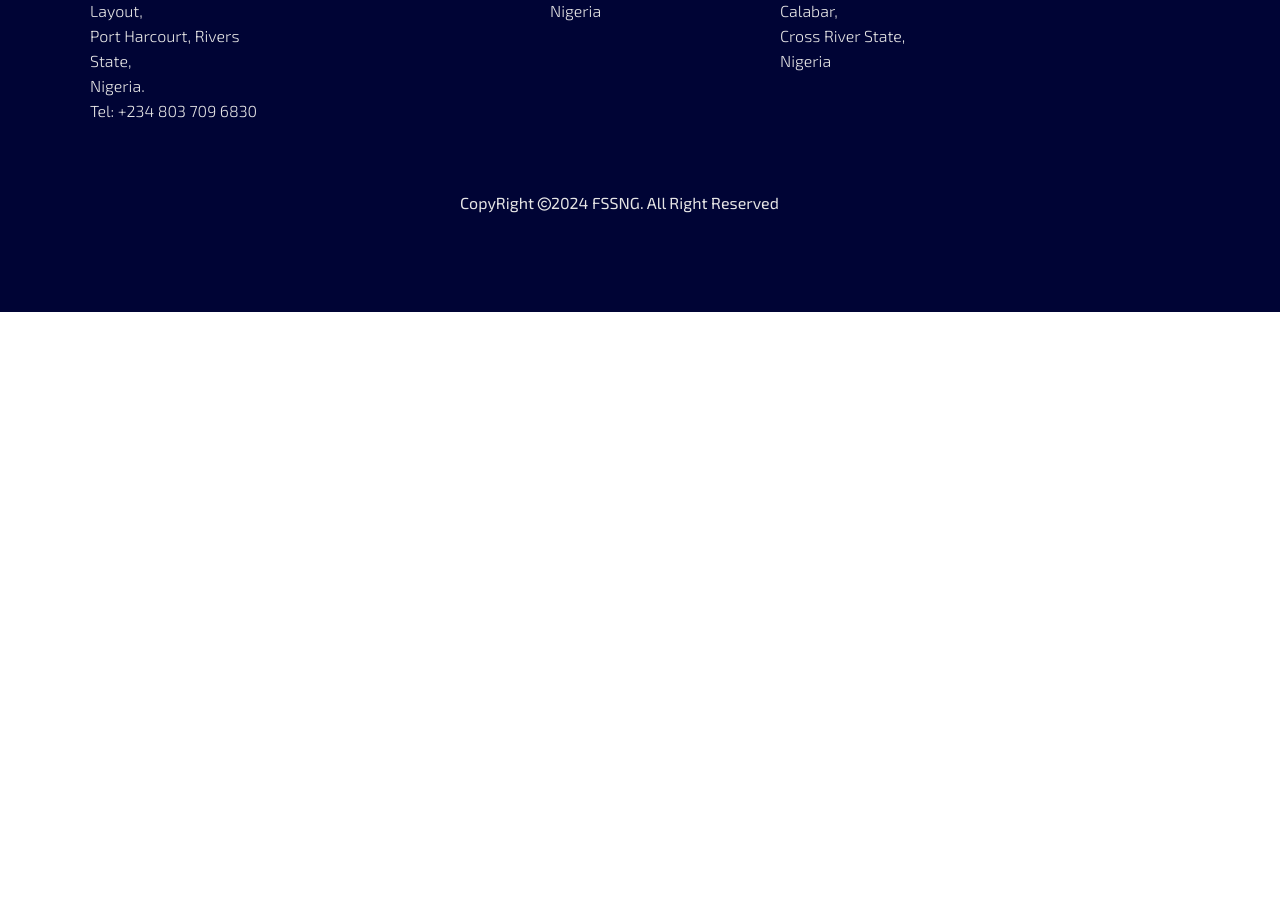
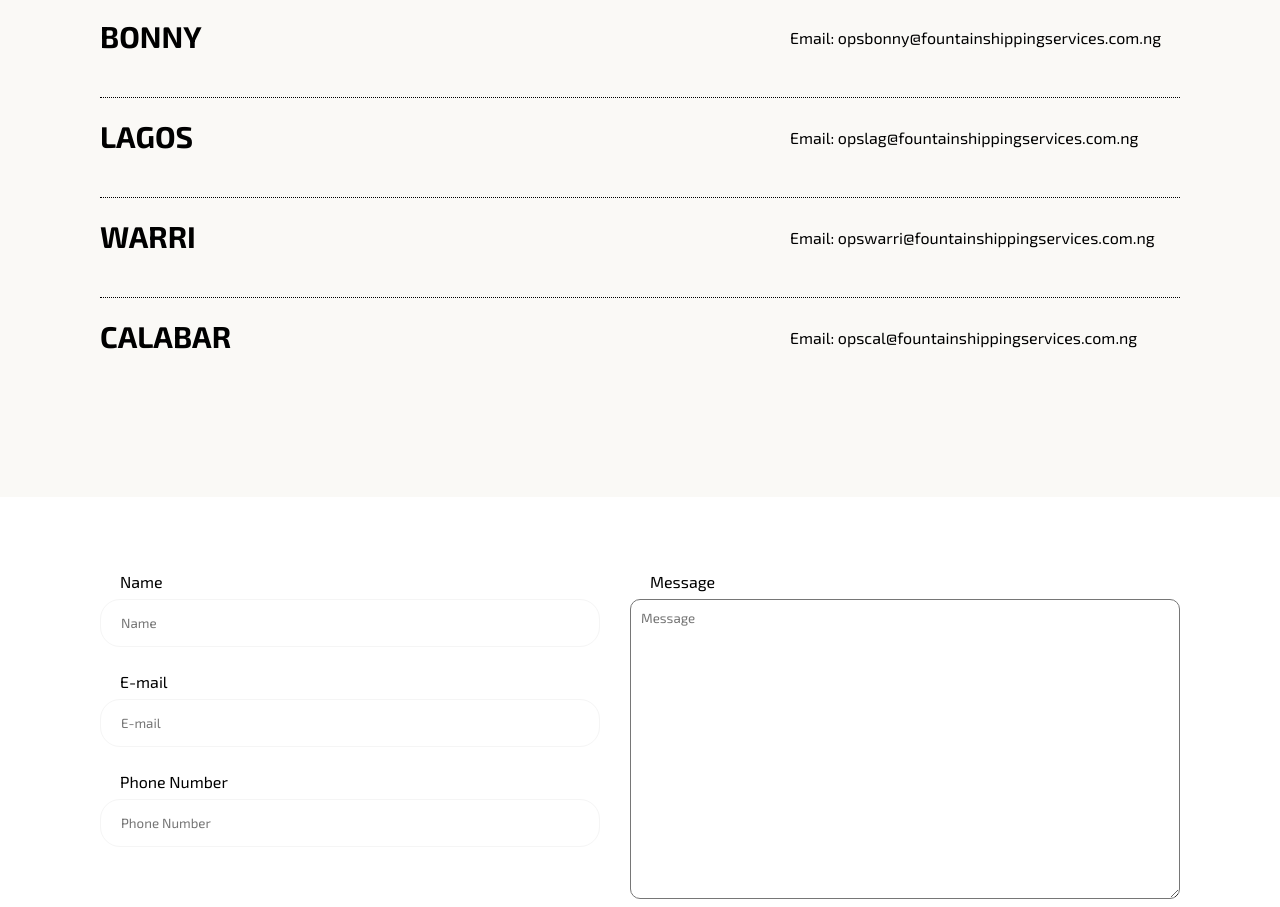
Before and after one commit to diepiriye/fountain-shipping-services, a React (Vite) app: page / in a window 1280 px wide. Shown: the part 6824-7731 px from the top of the page. Before the commit the page ends 7136 px from the top, so only its background shows below. Built offline with nearby package versions, Linux system fonts and the light colour scheme.

Commit message:
more commit

```diff
--- a/src/App.jsx
+++ b/src/App.jsx
@@ -4,6 +4,8 @@ import Slider from './slider.jsx'
 //import Navbar from './navbarr.jsx'
 import About from  './about.jsx'
 import Services from  './service.jsx'
+import Contact from  './contact.jsx'
+import Form from  './form.jsx'
 import Footer from  './footer.jsx'
 
 function App() {
@@ -14,6 +16,8 @@ function App() {
       <Slider />
       <About />
       <Services />
+      <Contact />
+      <Form />
       <Footer />
     </div>
   )
--- a/src/about.jsx
+++ b/src/about.jsx
@@ -26,7 +26,7 @@ export default function About(){
             </div>
             <div className="about-core">
                 <div className="mission">
-                    <i class="fa-solid fa-rocket"></i>
+                    <i className="fa-solid fa-rocket"></i>
                     <h2>Our mission</h2>
                     <p>To provide a world class range of professional quality services in the marine industry to all our clients.</p>
                 </div>
@@ -36,7 +36,7 @@ export default function About(){
                     <p>To be the foremost shipping company in Africa that is most admired for it's excellence, efficiency and professionalism.</p>
                 </div>
                 <div className="values">
-                    <i class="fa-regular fa-gem"></i>
+                    <i className="fa-regular fa-gem"></i>
                     <h2>Core Values </h2>
                     <p>We posses and have displayed varied degree of values which our clients admire viz: Professionalism, Excellence, Integrity, Commitment & Dedication.</p>
                 </div>
--- /dev/null
+++ b/src/contact.jsx
@@ -0,0 +1,40 @@
+export default function Contact(){
+    return(
+        <div className="contact-container">
+            <div className="contact-subcon">
+                <div className="contact-flex">
+                    <h2>HEAD OFFICE</h2>
+                    <div className="contact-flex-writeup">
+                        <p><span classame="email-red">Email</span>: base@fountainshippingservices.com.ng</p>
+                        <p><span classame="email-red">Email</span>: opsphc@fountainshippingservices.com.ng</p>
+                    </div>
+                </div>
+                <div className="contact-flex bonny">
+                    <h2>BONNY</h2>
+                    <div className="contact-flex-writeup">
+                        <p><span classame="email-red">Email</span>: opsbonny@fountainshippingservices.com.ng</p>
+                    </div>
+                </div>
+                <div className="contact-flex lagos">
+                    <h2>LAGOS</h2>
+                    <div className="contact-flex-writeup">
+                        <p><span classame="email-red">Email</span>: opslag@fountainshippingservices.com.ng</p>
+                    </div>
+                </div>
+                <div className="contact-flex warri">
+                    <h2>WARRI</h2>
+                    <div className="contact-flex-writeup">
+                        <p><span classame="email-red">Email</span>: opswarri@fountainshippingservices.com.ng</p>
+                    </div>
+                </div>
+                <div className="contact-flex cal">
+                    <h2>CALABAR</h2>
+                    <div className="contact-flex-writeup">
+                        <p><span classame="email-red">Email</span>: opscal@fountainshippingservices.com.ng</p>
+                    </div>
+                </div>
+            </div>
+
+        </div>
+    )
+}
--- /dev/null
+++ b/src/form.jsx
@@ -0,0 +1,67 @@
+import { useState } from "react"
+import React, { useRef } from 'react'
+
+export default function Form(){
+    const [formInfo, setFormInfo] = useState(
+        {name: '', email: '', phoneNumber: '', message:''}
+    )
+    const form = useRef();
+
+    console.log(formInfo)
+
+    function handleChange(e){
+        setFormInfo(formInfo =>{
+            return{...formInfo, [e.target.name]: e.target.value,}
+        })
+    }
+    function sendMail(e){
+        e.preventDefault();
+
+        emailjs.sendForm('service_noc7mkr', 'template_jboy1z8', form.current, 'jicK3ER7wCIgP4A6P')
+          .then((result) => {
+              console.log(result.text);
+          }, (error) => {
+              console.log(error.text);
+          });
+          handleReset()
+      };
+
+    return(
+        <div className="form-container">
+            <form className="forms" ref={form} onSubmit={sendMail}>
+                <div className="input-container">
+                    <label htmlFor="name">Name</label>
+                    <input
+                        type="text" name="name" id="name"
+                        placeholder="Name" onChange={handleChange}
+                        value={formInfo.name}
+                        required
+                    />
+                    <label htmlFor="email">E-mail</label>
+                    <input
+                        type="email" name="email" id="email"
+                        placeholder="E-mail" onChange={handleChange}
+                        value={formInfo.email}
+                        required
+                    />
+                    <label htmlFor="phoneNumber">Phone Number</label>
+                    <input
+                        type="tel" name="phoneNumber" id="phone-number"
+                        placeholder="Phone Number" onChange={handleChange}
+                        value={formInfo.phoneNumber}
+                        required
+                    />
+                </div>
+                <div className="message-container">
+                    <label htmlFor="message">Message</label>
+                    <textarea
+                        name="message" id="message" cols="30" rows="10"
+                        placeholder="Message" onChange={handleChange}
+                        value={formInfo.message}
+                    />
+                    <button className="btn">SEND</button>
+                </div>
+            </form>
+        </div>
+    )
+}
--- a/src/index.css
+++ b/src/index.css
@@ -104,7 +104,7 @@ li:hover{
 }
 /****** STYLING THE ABOUT PAGE *******/
 .about{
-  background-color: rgba(0,0,0);
+  background: rgba(0,0,0);
   padding: 150px 30px;
   border-top-right-radius: 40px;
   border-top-left-radius: 40px;
@@ -216,6 +216,82 @@ li:hover{
 .service-writeup h2{
   margin: 0 0 20px 0;
 }
+/**** STYLING THE CONTACT SECTION ******/
+.contact-container{
+  background: #FAF9F6;
+  padding: 100px 100px;
+
+}
+.contact-subcon{
+  //background: red;
+}
+.contact-flex{
+  //background: white;
+  border-top: 1px dotted black;
+  margin: 20px 0;
+  padding: 20px 0px;
+  display: flex;
+  justify-content: space-between;
+  column-gap: 20px;
+}
+.contact-flex h2{
+  font-size: 30px;
+  width: 200px;
+}
+.contact-flex-writeup{
+  padding: 10px;
+  max-width: 400px;
+  width: 100%;
+}
+/**** STYLING THE FORM SECTION ***/
+.form-container{
+
+  padding: 50px 100px 100px 100px;
+}
+.forms{
+  display: flex;
+  justify-content: space-between;
+  column-gap: 30px;
+  row-gap: 40px;
+}
+.input-container{
+  //background: red;
+  max-width: 500px;
+  width: 100%;
+}
+.message-container{
+  //background: yellow;
+  max-width: 600px;
+  width: 100%;
+
+}
+label{
+  display: block;
+  margin: 25px 0 8px 20px;
+}
+input{
+  max-width: 500px;
+  width: 100%;
+  padding: 15px 5px;
+  text-indent: 15px;
+  border: 1px solid #F5F5F5;
+  border-radius: 20px;
+}
+textarea{
+  display: block;
+  max-width: 600px;
+  height: 300px;
+  padding: 10px;
+  width: 100%;
+  border-radius: 10px;
+}
+.btn{
+  display: block;
+  font-size: 20px;
+  margin: 10px 0;
+  padding: 10px 20px;
+  cursor: pointer;
+}
 
 /**** styling the footer ****/
 .footer{
@@ -311,7 +387,12 @@ li:hover{
   .footer-container{
     column-gap: 60px;
   }
-
+@media(max-width: 900px){
+  .forms{
+    display: flex;
+    flex-direction: column;
+  }
+}
   /**** STYLING THE ABOUT SESSION *****/
   .about-us-details{
     flex-direction: column;
@@ -338,7 +419,20 @@ li:hover{
    //align-items: center;
    row-gap: 20px;
   }
+  /*.hero-sub-flex{
+    //background: yellow;
+    max-width: 400px;
+    width: 100%;
+    flex-direction:unset;
+    align-items: center;
+    justify-content: space-between;
+    column-gap: 20px;
+  }*/
+  .hero-writeup{
+    margin-bottom: 25px;
+  }
 }
+
 @media(max-width: 839px){
   /**** STYLING THE FOOTER*******/
   .footer-container{
@@ -359,6 +453,11 @@ li:hover{
   .mission, .values, .vision{
     max-width: 400px;
     width: 100%;
+  }
+}
+@media(max-width: 666px){
+  .form-container{
+    padding: 50px 50px 100px 50px;
   }
 }
 @media(max-width: 599px){
@@ -398,6 +497,9 @@ li:hover{
   .hero-flex{
     align-items: center;
   }
+  .form-container{
+    padding: 50px 20px 100px 20px;
+  }
 }
 @media(max-width: 340px){
   /***** STYLING THE HERO SECTION****/
@@ -406,3 +508,29 @@ li:hover{
     font-weight: bold;
   }
 }
+
+/**** STYLING THE CONTACT *****/
+@media(max-width: 820px){
+  .contact-container{
+    padding: 100px 30px;
+
+  }
+}
+@media(max-width: 680px){
+  .contact-container{
+    padding: 100px 50px;
+
+  }
+  .contact-flex{
+    flex-direction: column;
+    align-items:center;
+    row-gap: 20px;
+  }
+  .contact-flex h2{
+    text-align: center;
+  }
+  .contact-flex-writeup p{
+    overflow-wrap: break-word;
+  }
+
+}
```
